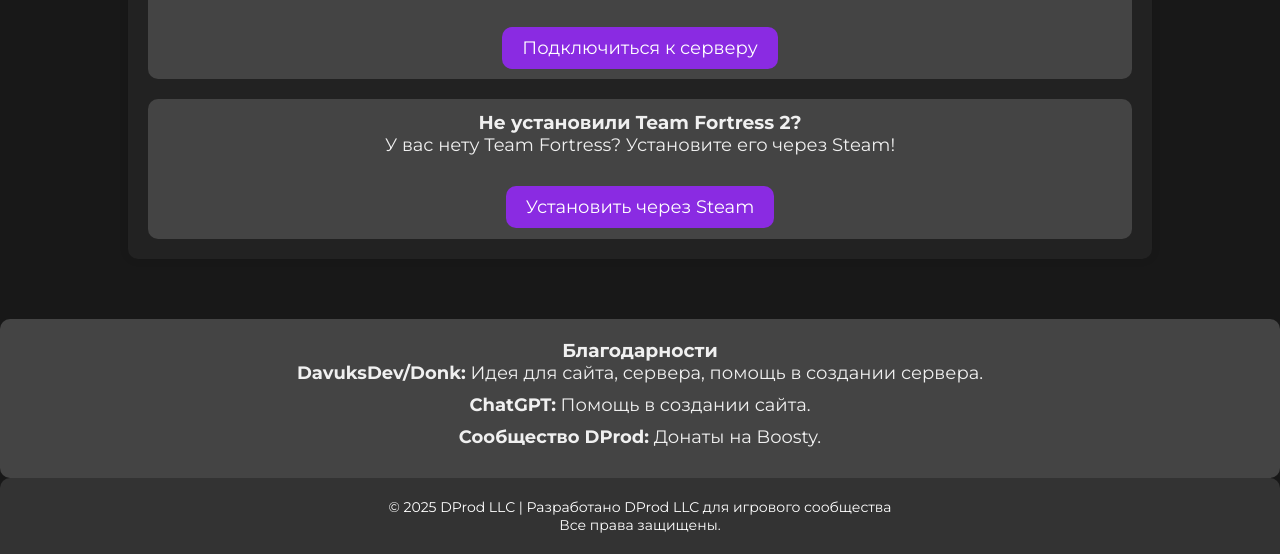
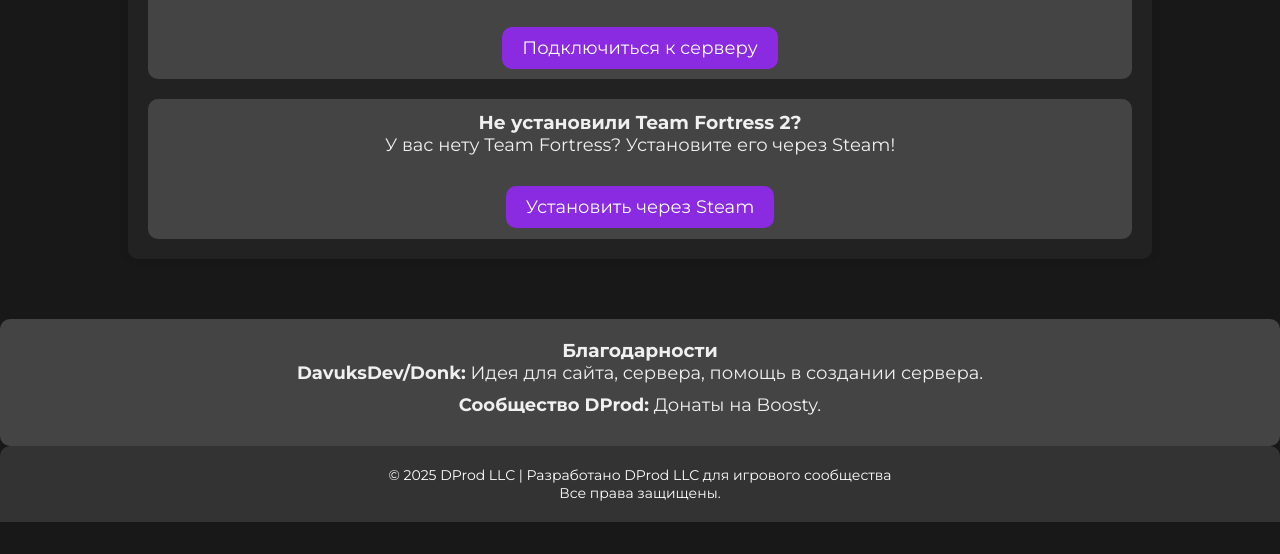
Before and after one commit to terryutg/DevTF2Site, a plain HTML site: page index.html in a window 1280 px wide. Shown: the part 304-858 px from the top of the page. After the commit the page ends 826 px from the top, so only its background shows below. Drawn offline with Linux system fonts and the light colour scheme.

Commit message:
Update index.html

```diff
--- a/index.html
+++ b/index.html
@@ -164,7 +164,6 @@
     <div class="thank-you">
         <h3>Благодарности</h3>
         <p><strong>DavuksDev/Donk:</strong> Идея для сайта, сервера, помощь в создании сервера.</p>
-        <p><strong>ChatGPT:</strong> Помощь в создании сайта.</p>
         <p><strong>Сообщество DProd:</strong> Донаты на Boosty.</p>
     </div>
 
```
